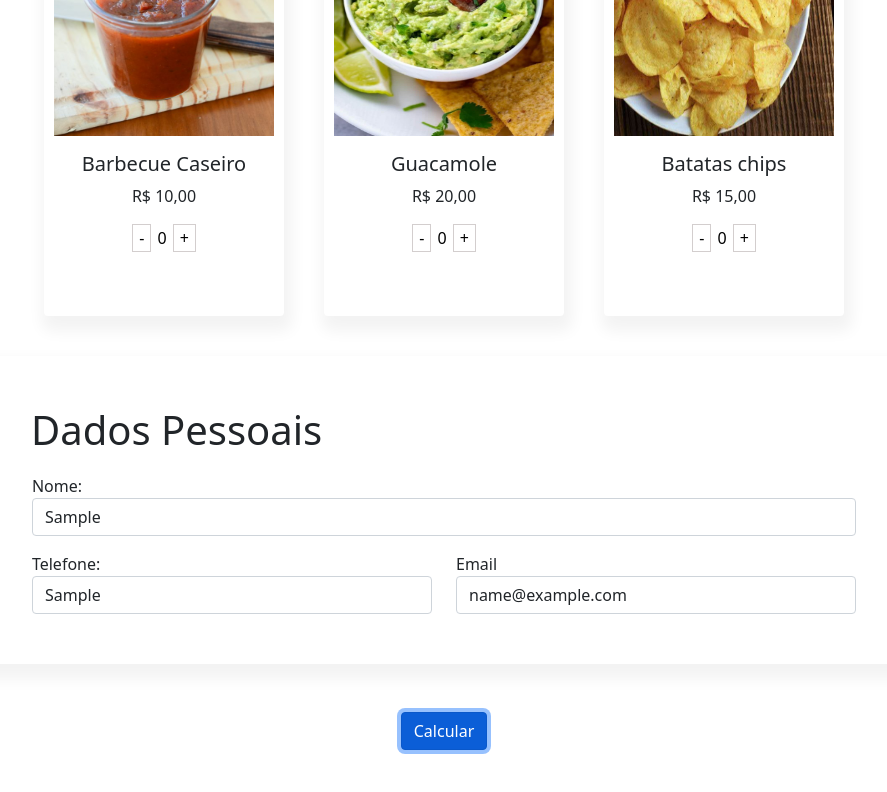
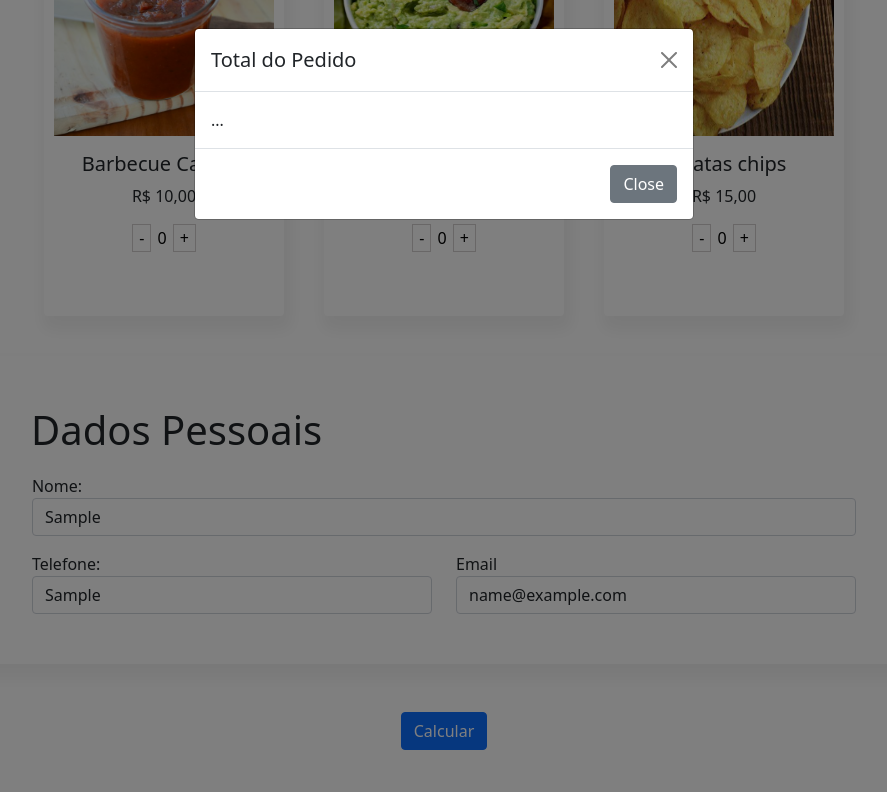
Before and after one commit to gabrielasigolo/Tarefa6MenuBootstrap, a plain HTML site: page index.html in a window 1280 px wide. Both pictures are taken after typing "Sample", "Sample", "Sample", "name@example.com" into the empty fields and a click on the button "Calcular". Shown: the part 1374-2166 px from the top of the page, without its empty margins (196-1083 px from the left). Drawn offline with nearby package versions, Linux system fonts and the light colour scheme.

Commit message:
começo da func calc

```diff
--- a/index.html
+++ b/index.html
@@ -214,7 +214,29 @@
           </div>
 
           <div id="calc-btn">
-            <button type="button" class="btn btn-primary" onclick="Calc()">Calcular</button>
+            <button type="button" class="btn btn-primary" data-bs-toggle="modal" data-bs-target="#exampleModal" onclick="Calc()">
+              Calcular
+            </button>
+          </div>
+
+
+
+          <!-- Modal -->
+          <div class="modal fade" id="exampleModal" tabindex="-1" aria-labelledby="exampleModalLabel" aria-hidden="true">
+            <div class="modal-dialog">
+              <div class="modal-content">
+                <div class="modal-header">
+                  <h5 class="modal-title" id="exampleModalLabel">Total do Pedido</h5>
+                  <button type="button" class="btn-close" data-bs-dismiss="modal" aria-label="Close"></button>
+                </div>
+                <div class="modal-body">
+                  ...
+                </div>
+                <div class="modal-footer">
+                  <button type="button" class="btn btn-secondary" data-bs-dismiss="modal">Close</button>
+                </div>
+              </div>
+            </div>
           </div>
 
 </body>
--- a/scripts.js
+++ b/scripts.js
@@ -21,6 +21,9 @@ var incrementMinus = buttonMinus.click(function() {
 });
 
 function Calc() {
+    var modal_body = document.getElementsByClassName('modal-body');
+	var counter = $(".quantity");
+
 
 }
 
```
